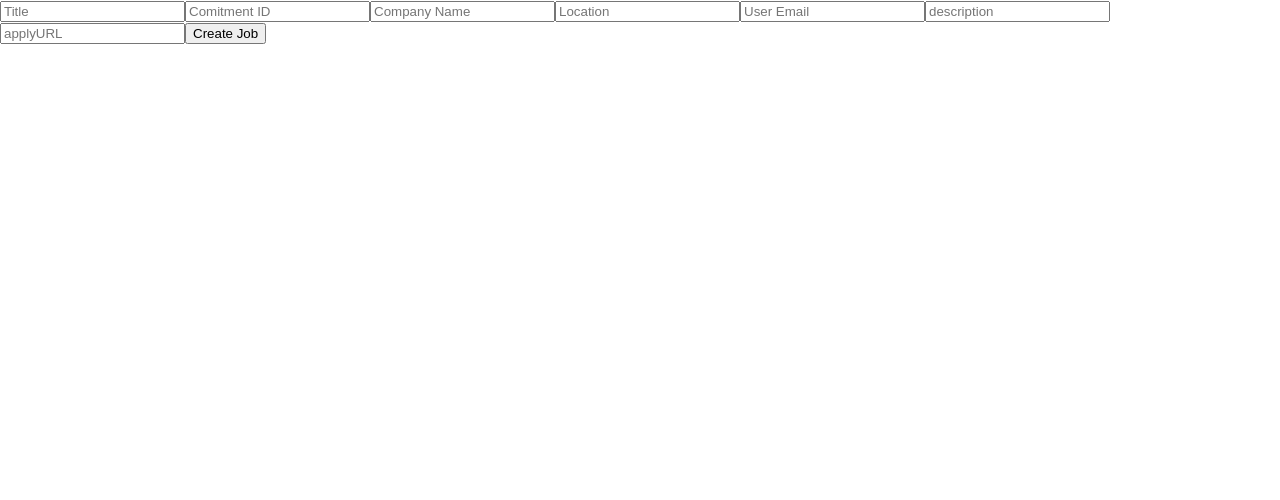
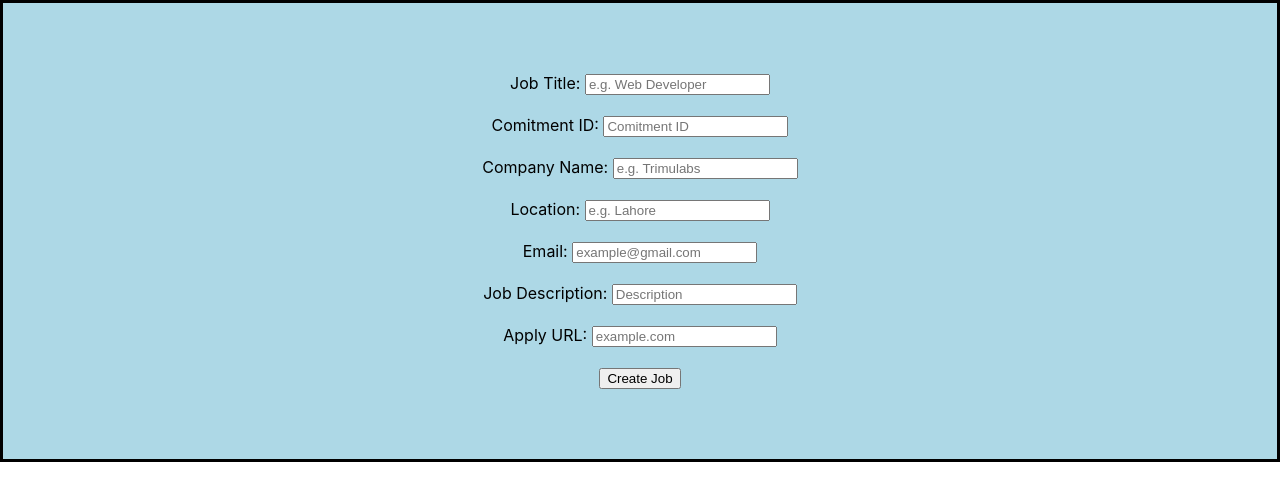
Before and after one commit to AdilAsad1/GraphQL-Jobs-API, a React (Create React App) app: page / in a window 1280 px wide. Shown: the top 500 px of the page. Built offline with nearby package versions, Linux system fonts and the light colour scheme; no server answers; the HTML template or start-up script is replaced by a standard one.

Commit message:
Basic form styling

```diff
--- /dev/null
+++ b/public/index.html
@@ -0,0 +1,40 @@
+<!DOCTYPE html>
+<html lang="en">
+  <head>
+    <meta charset="utf-8" />
+    <link rel="icon" href="%PUBLIC_URL%/favicon.ico" />
+    <meta name="viewport" content="width=device-width, initial-scale=1" />
+    <meta name="theme-color" content="#000000" />
+    <meta
+      name="description"
+      content="Web site created using create-react-app"
+    />
+    <link rel="apple-touch-icon" href="%PUBLIC_URL%/logo192.png" />
+    <!--
+      manifest.json provides metadata used when your web app is installed on a
+      user's mobile device or desktop. See https://developers.google.com/web/fundamentals/web-app-manifest/
+    -->
+    <link rel="manifest" href="%PUBLIC_URL%/manifest.json" />
+    <!--
+      Notice the use of %PUBLIC_URL% in the tags above.
+      It will be replaced with the URL of the `public` folder during the build.
+      Only files inside the `public` folder can be referenced from the HTML.
+      Unlike "/favicon.ico" or "favicon.ico", "%PUBLIC_URL%/favicon.ico" will
+      work correctly both with client-side routing and a non-root public URL.
+      Learn how to configure a non-root public URL by running `npm run build`.
+    -->
+    <title>React App</title>
+  </head>
+  <body>
+    <noscript>You need to enable JavaScript to run this app.</noscript>
+    <div id="root"></div>
+    <!--
+      This HTML file is a template.
+      If you open it directly in the browser, you will see an empty page.
+      You can add webfonts, meta tags, or analytics to this file.
+      The build step will place the bundled scripts into the <body> tag.
+      To begin the development, run `npm start` or `yarn start`.
+      To create a production bundle, use `npm run build` or `yarn build`.
+    -->
+  </body>
+</html>
--- /dev/null
+++ b/src/Components/Form.css
@@ -0,0 +1,7 @@
+.basic-form{
+    text-align: center;
+    padding: 70px 0;
+    border: 3px solid rgb(0, 0, 0);
+    background-color: lightblue;
+    text-align: center;
+}
--- a/src/Components/Form.js
+++ b/src/Components/Form.js
@@ -1,6 +1,7 @@
 import React, { useState } from "react";
 import {CREATE_JOB_MUTATION}  from "../GraphQL/Mutation";
 import {useMutation} from "@apollo/client";
+import "./Form.css";
 
 function Form() {
   const [title, setTitle] = useState("");
@@ -32,14 +33,20 @@ function Form() {
     }
   };
   return (
-    <div>
+    <div className="basic-form">
+      <div>
+      <label>Job Title: </label>
       <input
         type="text"
-        placeholder="Title"
+        placeholder="e.g. Web Developer"
         onChange={(e) => {
           setTitle(e.target.value);
         }}
       />
+      </div>
+      <br></br>
+      <div>
+      <label>Comitment ID: </label>
       <input
         type="comitmentID"
         placeholder="Comitment ID"
@@ -47,42 +54,63 @@ function Form() {
           setComitmentID(e.target.value);
         }}
       />
+      </div>
+      <br></br>
+      <div>
+      <label>Company Name: </label>
       <input
         type="companyName"
-        placeholder="Company Name"
+        placeholder="e.g. Trimulabs"
         onChange={(e) => {
           setCompanyName(e.target.value);
         }}
       />
+      </div>
+      <br></br>
+      <div>
+      <label>Location: </label>
       <input
         type="text"
-        placeholder="Location"
+        placeholder="e.g. Lahore"
         onChange={(e) => {
           setLocationNames(e.target.value);
         }}
       />
+      </div>
+      <br></br>
+      <div>
+      <label>Email: </label>
       <input
         type="text"
-        placeholder="User Email"
+        placeholder="example@gmail.com"
         onChange={(e) => {
           setUserEmail(e.target.value);
         }}
       />
+      </div>
+      <br></br>
+      <div>
+      <label>Job Description: </label>
       <input
         type="text"
-        placeholder="description"
+        placeholder="Description"
         onChange={(e) => {
           setDescription(e.target.value);
         }}
       />
+      </div>
+      <br></br>
+      <div>
+      <label>Apply URL: </label>
       <input
         type="text"
-        placeholder="applyURL"
+        placeholder="example.com"
         onChange={(e) => {
           setApplyURL(e.target.value);
         }}
       />
-
+      </div>
+      <br></br>
 
       <button onClick={addJob}> Create Job</button>
     </div>
```
Also changed, not shown: 1 other file (tests, documents, lock files or other folders).
